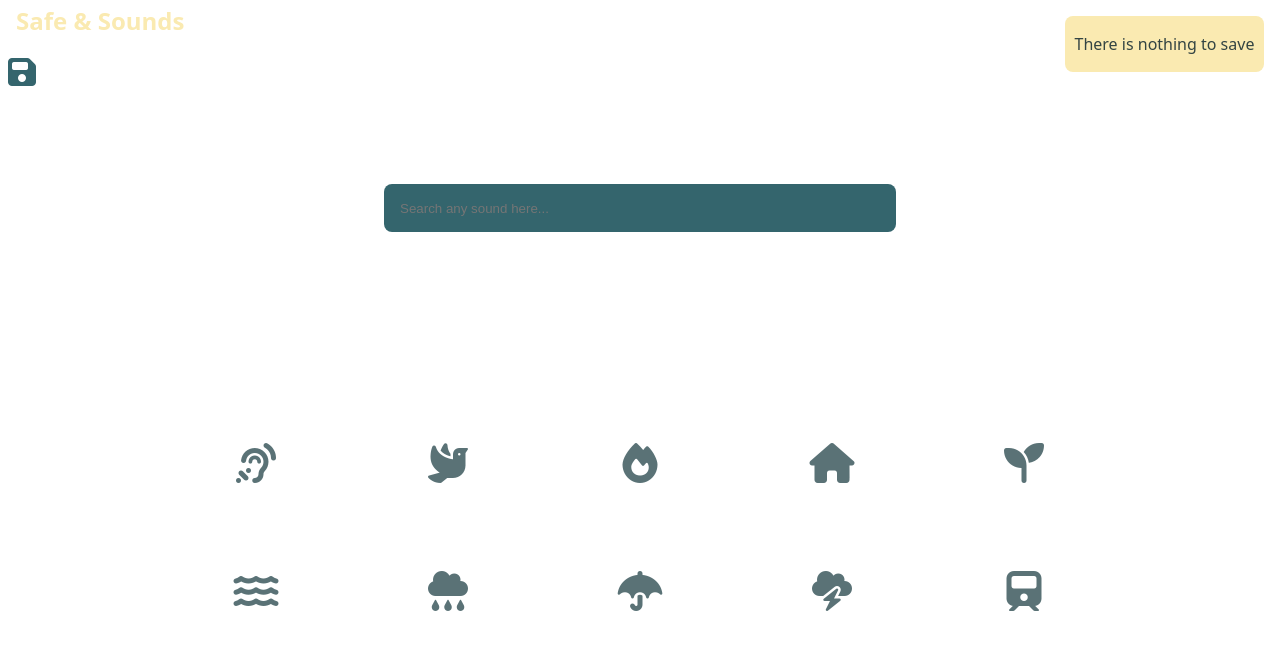
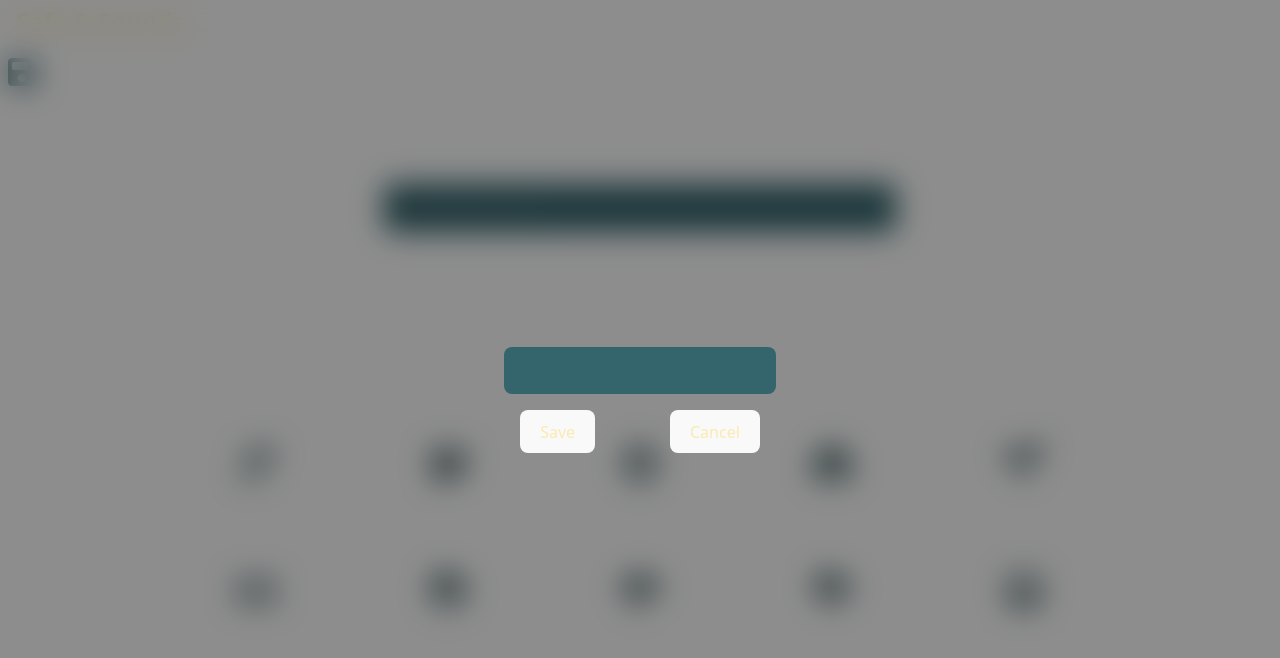
Before and after one commit to AlexD38/sounds, a React (Vite) app: page / in a window 1280 px wide. Both pictures are taken after a click on the element 22 px from the left and 73 px from the top of the page. Shown: the top 658 px of the page. Built offline with nearby package versions, Linux system fonts and the light colour scheme.

Commit message:
[aded] input to save snapshot title

```diff
--- a/src/components/Player/Player.jsx
+++ b/src/components/Player/Player.jsx
@@ -71,6 +71,8 @@ function Player({ title, sourcePath, custom, speed }) {
   const handleFilterValue = e => {
     const value = parseFloat(e.currentTarget.value);
     setFilterValue(value);
+    registerPlayerSituation(title, { filter: value });
+
     if (filterRef.current && audioCtxRef.current) {
       filterRef.current.frequency.setTargetAtTime(
         value,
@@ -84,6 +86,7 @@ function Player({ title, sourcePath, custom, speed }) {
   const handleVolValue = e => {
     const value = parseFloat(e.currentTarget.value) / 100;
     setVolValue(value);
+    registerPlayerSituation(title, { volume: value });
 
     if (custom === 'perlinNoise' && isPlaying) {
       if (value === 0) {
--- a/src/components/SaveSnapshotMix/SaveSnapshotMix.jsx
+++ b/src/components/SaveSnapshotMix/SaveSnapshotMix.jsx
@@ -1,18 +1,38 @@
-import { useContext } from 'react';
+import { useContext, useRef, useState } from 'react';
 import { Context } from '../../context/context';
 import './styles.css';
 import { handleSnapshotMix } from '../../utils/utils';
 
 export const SaveSnapshotMix = () => {
-  const { saveSnapshot } = useContext(Context);
+  const { saveSnapshot, isSavable, snapshotMix } = useContext(Context);
+  const [showInput, setShowInput] = useState(false);
+  const inputRef = useRef(null);
+
+  const handleSaveSnapshot = () => {
+    const snapShotTitle = inputRef.current.value;
+    snapshotMix.set('snapshotTitle', { title: snapShotTitle });
+    setShowInput(false);
+    saveSnapshot();
+  };
 
   return (
+    <>
       <div
-      onClick={saveSnapshot}
+        onClick={() => setShowInput(true)}
         className="snapshot-saver"
         title="Save current mix for later..."
       >
         <i className="fa-solid fa-floppy-disk"></i>
       </div>
+      {showInput && (
+        <div className="snapshot-title-container">
+          <input className="snapshot-title-input" type="text" ref={inputRef} />
+          <div className="snapshot-footer-container">
+            <button onClick={handleSaveSnapshot}>Save</button>
+            <button onClick={() => setShowInput(false)}>Cancel</button>
+          </div>
+        </div>
+      )}
+    </>
   );
 };
--- a/src/components/SaveSnapshotMix/styles.css
+++ b/src/components/SaveSnapshotMix/styles.css
@@ -20,3 +20,46 @@
 .snapshot-saver:hover i {
   color: #faeab1;
 }
+.snapshot-title-container {
+  z-index: 999;
+  display: flex;
+  justify-content: center;
+  flex-direction: column;
+  gap: 1rem;
+  align-items: center;
+  min-width: 100vw;
+  min-height: 100vh;
+  background-color: #00000072;
+  backdrop-filter: blur(15px);
+  position: absolute;
+  top: 0%;
+  left: 0%;
+}
+
+.snapshot-title-input {
+  transition: all 0.3s ease;
+  background-color: #34656d;
+  border: none;
+  outline: none;
+  padding: 1rem;
+  border-radius: 0.5rem;
+  width: 15rem;
+}
+
+.snapshot-title-input:focus {
+  background-color: #faeab1;
+  color: #34656d;
+  transition: all 0.3s ease;
+}
+
+.snapshot-footer-container {
+  display: flex;
+  justify-content: space-between;
+  align-items: center;
+  gap: 0.5rem;
+  width: 15rem;
+}
+
+.snapshot-footer-container * {
+  color: #faeab1;
+}
```
Lines whose indentation alone changed are shown as unchanged.
